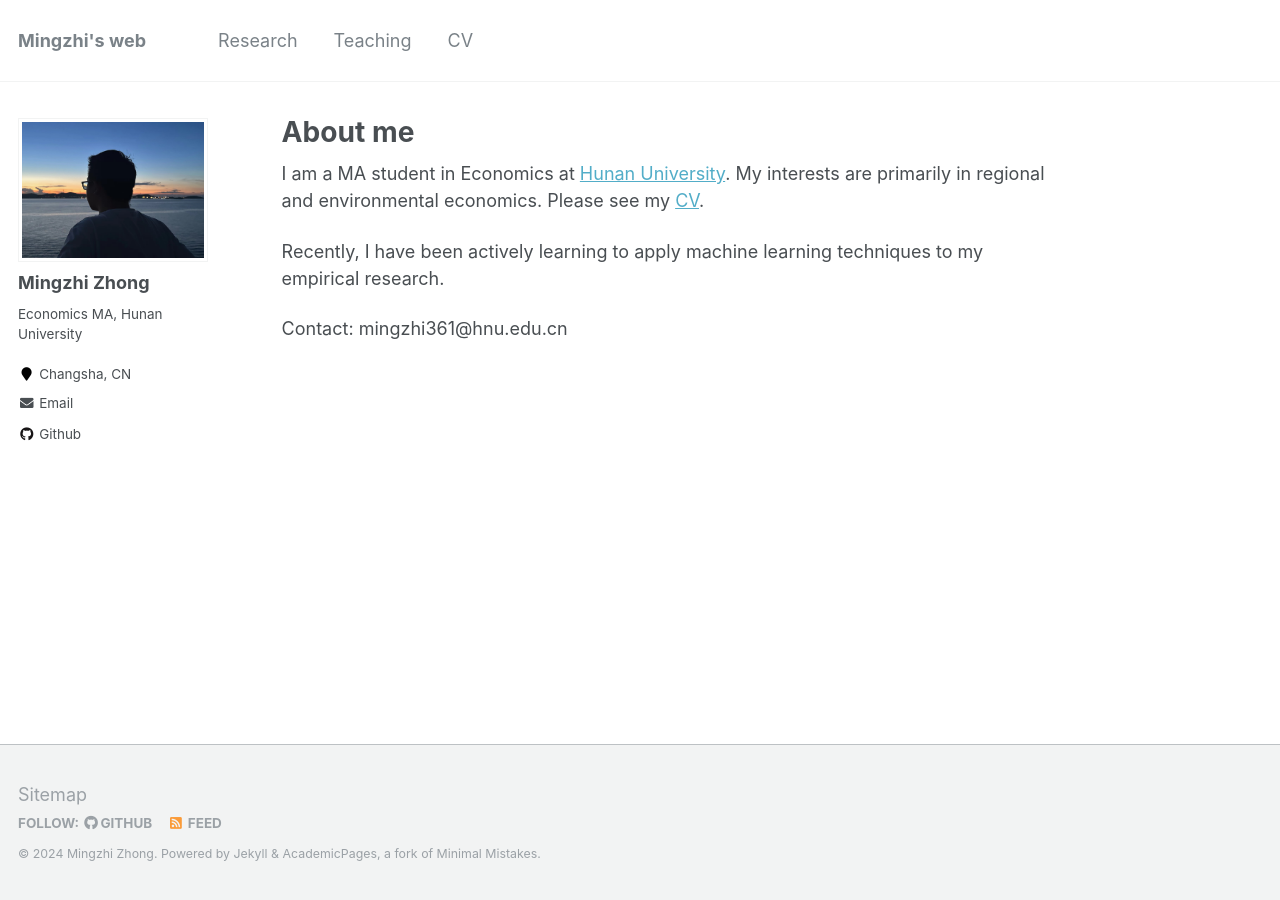
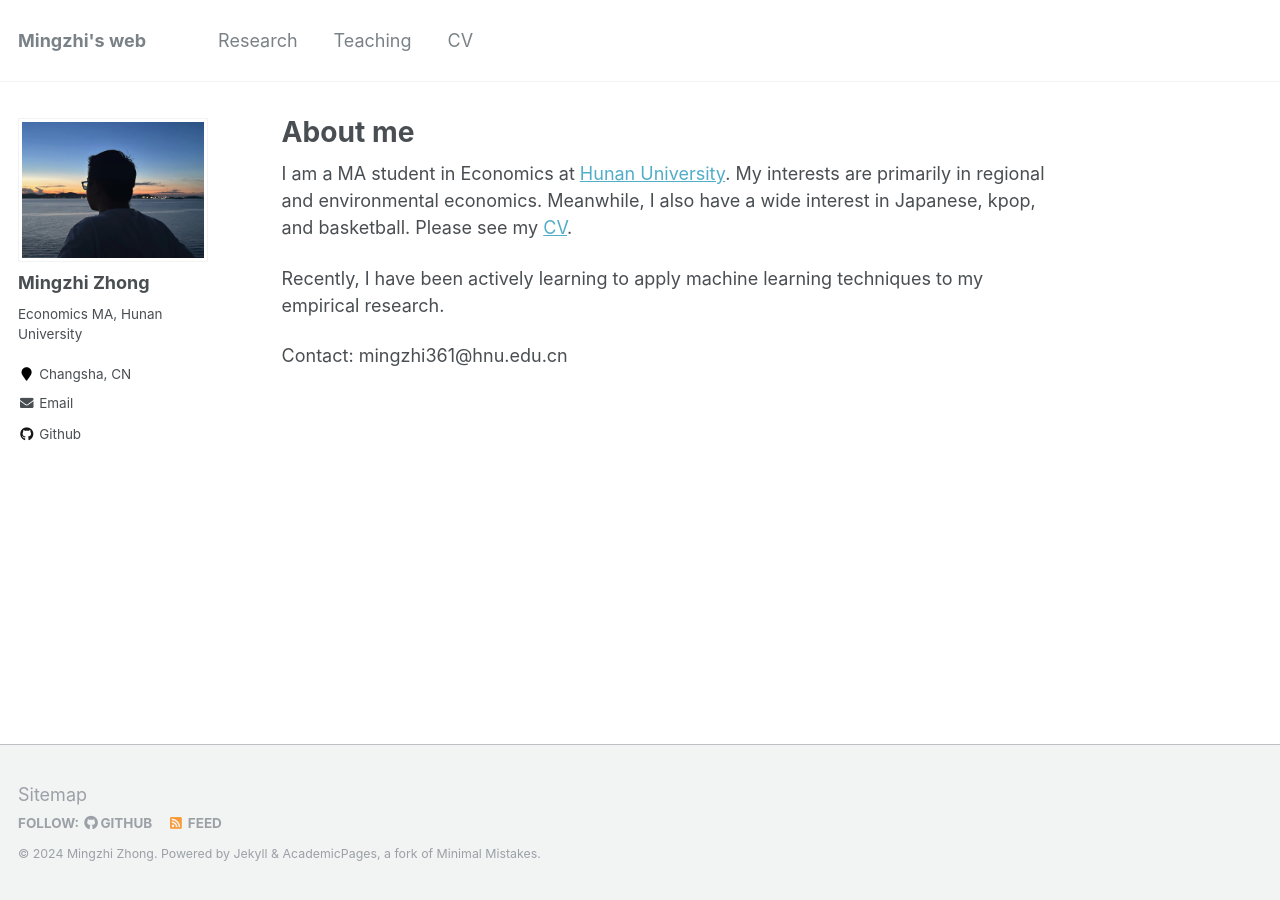
Before and after one commit to mingzhi361/mingzhi361.github.io, a Jekyll site: the page built from _pages/about.md, in a window 1280 px wide. Built offline with Jekyll 4.4.1, drawn with Linux system fonts in a browser that asks for light colours.

Commit message:
Update about.md

```diff
--- a/_pages/about.md
+++ b/_pages/about.md
@@ -8,7 +8,7 @@ redirect_from:
   - /about.html
 ---
 
-I am a MA student in Economics at [Hunan University](https://en.wikipedia.org/wiki/Hunan_University#General_Rankings "湖南大学"). My interests are primarily in regional and environmental economics. Please see my [CV](files/mingzhi361-CV.pdf).
+I am a MA student in Economics at [Hunan University](https://en.wikipedia.org/wiki/Hunan_University#General_Rankings "湖南大学"). My interests are primarily in regional and environmental economics. Meanwhile, I also have a wide interest in Japanese, kpop, and basketball. Please see my [CV](files/mingzhi361-CV.pdf).
 
 Recently, I have been actively learning to apply machine learning techniques to my empirical research.
 
```
